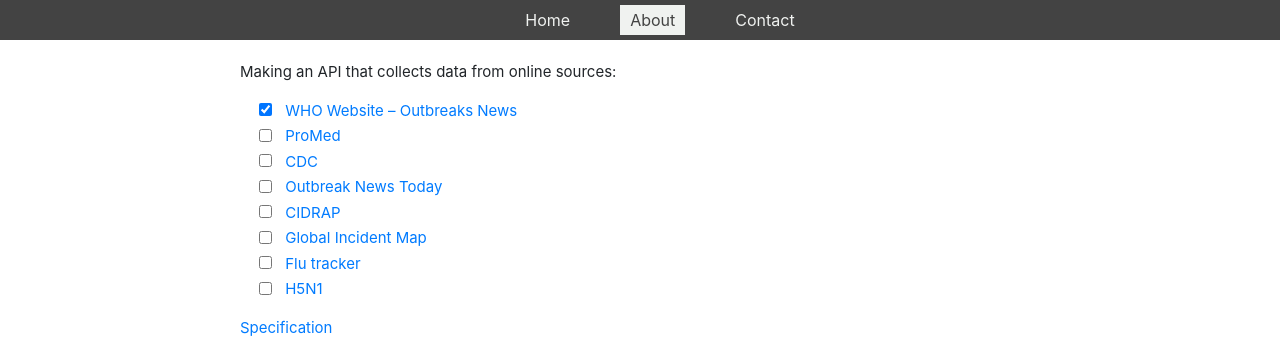
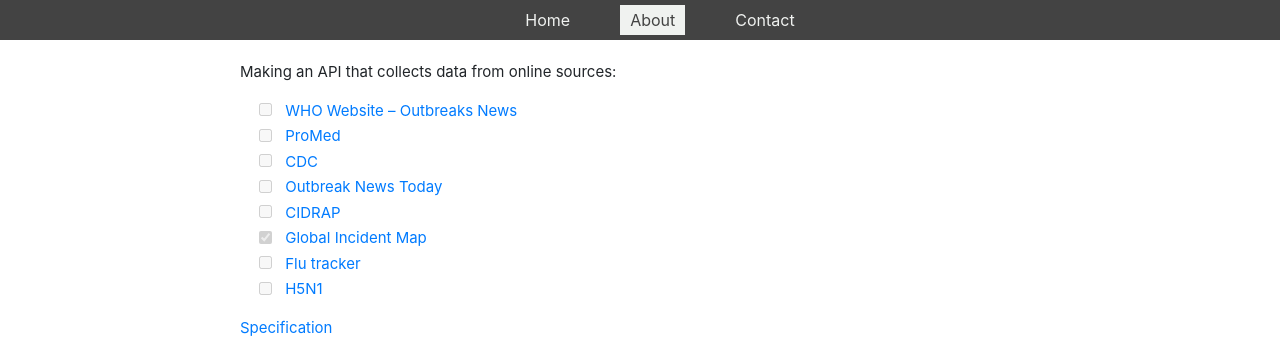
Before and after one commit to unsw-se3011/SENG3011_weneedREST, a React (Create React App) app in the folder PHASE_2/Application_SourceCode/we_need_rest/: page /about in a window 1280 px wide. Shown: the top 345 px of the page. Built offline with nearby package versions, Linux system fonts and the light colour scheme.

Commit message:
better checklist

```diff
--- a/PHASE_2/Application_SourceCode/we_need_rest/src/components/about/About.js
+++ b/PHASE_2/Application_SourceCode/we_need_rest/src/components/about/About.js
@@ -10,14 +10,14 @@
             <div id="contentarea"><div class="cell markdown-cell">
             <p>Making an API that collects data from online sources:</p>
             <ul class="task-list">
-                <li class="task-list-item"><input class="task-list-item-checkbox" checked="true" disabled="" type="checkbox"/> <a href="http://www.promedmail.org">WHO Website – Outbreaks News</a></li>
-                <li class="task-list-item"><input class="task-list-item-checkbox" disabled="" type="checkbox"/> <a href="http://www.promedmail.org">ProMed</a></li>
-                <li class="task-list-item"><input class="task-list-item-checkbox" disabled="" type="checkbox"/> <a href="https://www.cdc.gov/outbreaks/">CDC</a></li>
-                <li class="task-list-item"><input class="task-list-item-checkbox" disabled="" type="checkbox"/> <a href="http://outbreaknewstoday.com">Outbreak News Today</a></li>
-                <li class="task-list-item"><input class="task-list-item-checkbox" disabled="" type="checkbox"/> <a href="http://www.cidrap.umn.edu">CIDRAP</a></li>
-                <li class="task-list-item"><input class="task-list-item-checkbox" disabled="" type="checkbox"/> <a href="http://outbreaks.globalincidentmap.com">Global Incident Map</a></li>
-                <li class="task-list-item"><input class="task-list-item-checkbox" disabled="" type="checkbox"/> <a href="https://flutrackers.com/forum/">Flu tracker</a></li>
-                <li class="task-list-item"><input class="task-list-item-checkbox" disabled="" type="checkbox"/> <a href="https://crofsblogs.typepad.com/h5n1/">H5N1</a></li>
+                <li class="task-list-item"><input class="task-list-item-checkbox" disabled="true" type="checkbox"/> <a href="http://www.promedmail.org">WHO Website – Outbreaks News</a></li>
+                <li class="task-list-item"><input class="task-list-item-checkbox" disabled="true" type="checkbox"/> <a href="http://www.promedmail.org">ProMed</a></li>
+                <li class="task-list-item"><input class="task-list-item-checkbox" disabled="true" type="checkbox"/> <a href="https://www.cdc.gov/outbreaks/">CDC</a></li>
+                <li class="task-list-item"><input class="task-list-item-checkbox" disabled="true" type="checkbox"/> <a href="http://outbreaknewstoday.com">Outbreak News Today</a></li>
+                <li class="task-list-item"><input class="task-list-item-checkbox" disabled="true" type="checkbox"/> <a href="http://www.cidrap.umn.edu">CIDRAP</a></li>
+                <li class="task-list-item"><input class="task-list-item-checkbox" checked="true" disabled="true" type="checkbox"/> <a href="http://outbreaks.globalincidentmap.com">Global Incident Map</a></li>
+                <li class="task-list-item"><input class="task-list-item-checkbox" disabled="true" type="checkbox"/> <a href="https://flutrackers.com/forum/">Flu tracker</a></li>
+                <li class="task-list-item"><input class="task-list-item-checkbox" disabled="true" type="checkbox"/> <a href="https://crofsblogs.typepad.com/h5n1/">H5N1</a></li>
             </ul>
             <p>
                 <a href="https://webcms3.cse.unsw.edu.au/SENG3011/19T1/resources/24296">Specification</a>
```
